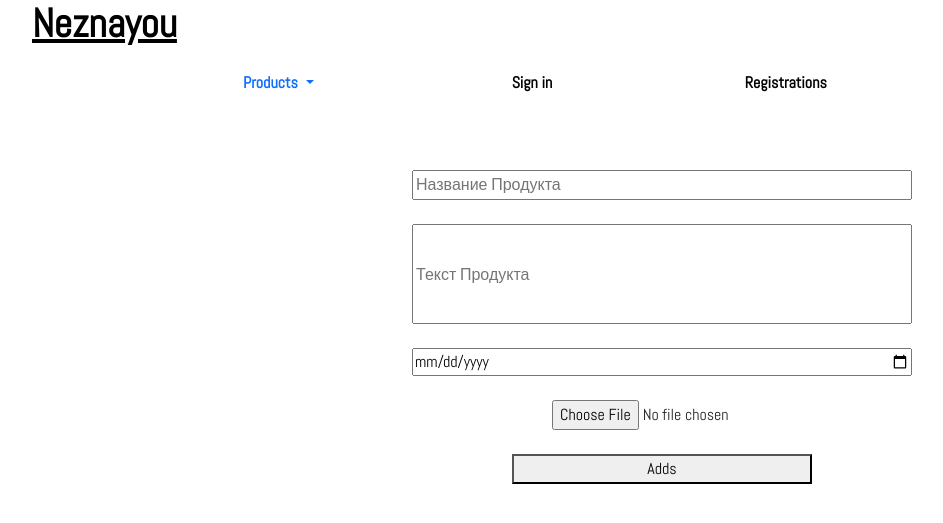
After one commit to aibekovislam/neznayou, a Django app: page /products/create/ in a window 1280 px wide. The commit adds this page. Shown: the top 523 px of the page, without its empty margins (118-1061 px from the left). Run offline with Django 3.2, Linux system fonts and the light colour scheme.

Commit message:
added function add, edit, delete

```diff
--- a/core/static/style.css
+++ b/core/static/style.css
@@ -54,6 +54,43 @@ a{
   }
 
   .products-div{
-    padding-top: 30px;
+    padding-top: 70px;
     text-align: center;
   }
+
+  .products-zago{
+    font-weight: bold;
+    color: black;
+    letter-spacing: 2px;
+  }
+
+  .title_create{
+    margin-top: 70px;
+    margin-left: 530px;
+    width: 500px;
+  }
+
+  .text_create{
+    margin-left: 530px;
+    width: 500px;
+    height: 100px;
+  }
+
+  .date_create{
+    margin-left: 530px;
+    width: 500px;
+  }
+
+  .picture_create{
+    margin-left: 670px;
+  }
+
+  .button_create{
+    margin-left: 630px;
+    width: 300px;
+  }
+
+  .form-edit{
+    margin-top: 190px;
+    margin-left: 630px;
+  }
--- /dev/null
+++ b/core/templates/create_products.html
@@ -0,0 +1,13 @@
+{% extends 'index.html' %}
+
+
+{% block content %}
+    <form method="POST" enctype="multipart/form-data">
+        {% csrf_token %}
+        <input type="text" name="title" placeholder="Название Продукта" class="title_create"><br><br>
+        <input type="text" name="text" placeholder="Текст Продукта" class="text_create"><br><br>
+        <input type="date" name="date" placeholder="Дата выхода продукта" class="date_create"><br><br>
+        <input type="file" name="picture", placeholder="Картинка Продукта" class="picture_create"><br><br>
+        <button class="button_create">Adds</button>
+    </form>
+{% endblock %}
--- a/core/templates/index.html
+++ b/core/templates/index.html
@@ -15,15 +15,15 @@
 <body>
 
 <div class="nav">
-    <h1 class="zago">Neznayou</h1>
+    <h1 class="zago"><a href="{% url 'products' %}">Neznayou</a></h1>
         <ul id="navbar">
             <li class="nav-item dropdown">
-            <a class="nav-link dropdown-toggle" href="#" id="navbarDropdown" role="button" data-bs-toggle="dropdown" aria-expanded="false">
+            <a class="nav-link dropdown-toggle" href="{% url 'products' %}" id="navbarDropdown" role="button" data-bs-toggle="dropdown" aria-expanded="false">
                 Products
             </a>
             <ul class="dropdown-menu" aria-labelledby="navbarDropdown">
                 <li><a class="dropdown-item" href="#">Tech</a></li>
-                <li><a class="dropdown-item" href="#">Add Products</a></li>
+                <li><a class="dropdown-item" href="{% url 'create' %}">Add Products</a></li>
                 <li><hr class="dropdown-divider"></li>
                 <li><a class="dropdown-item" href="#">About Us</a></li>
             </ul>
--- a/core/templates/product_page.html
+++ b/core/templates/product_page.html
@@ -3,7 +3,6 @@
 {% block content %}
 
 <h1>Product {{ product.title }}:</h1>
-        <h1>{{ product.title }}</h1>
         <hr>
         <p>{{ product.text }}</p>
         <hr>
@@ -13,4 +12,9 @@
     {% if product.picture %}
         <img src="{{ product.picture.url }}" alt="Картинка продукта отсуствует">
     {% endif %}
+
+    <a href="{% url 'delete_products' product.id %}">Delete</a>
+    <a href="{% url 'edit_product' product.id %}">Edit</a>
+
+
 {% endblock content %}
--- a/core/views.py
+++ b/core/views.py
@@ -59,3 +59,33 @@ def reg(request):
         )
         user.save()
         return redirect('products')
+
+
+def create_products(request):
+    if request.method == 'POST':
+        title = request.POST['title']
+        text = request.POST['text']
+        date = request.POST['date']
+        picture = request.FILES.get('picture')
+        product = Products(title=title, text=text, date=date, picture=picture)
+        product.save()
+        return redirect('products')
+    return render(request, "create_products.html")
+
+
+def delete_products(request, pk):
+    product = Products.objects.get(pk=pk)
+    product.delete()
+    return redirect('products')
+
+
+def edit_products(request, pk):
+    product = Products.objects.get(pk=pk)
+    if request.method == 'POST':
+        product.title = request.POST.get('title')
+        product.text = request.POST.get('text')
+        product.date = request.POST.get('date')
+        product.picture = request.POST.get('picture')
+        product.save()
+        return redirect('products')
+    return render(request, "edit_product.html", {"product": product})
--- a/neznayou/urls.py
+++ b/neznayou/urls.py
@@ -11,6 +11,9 @@ urlpatterns = [
     path('products/<int:pk>/', product_page, name="product_page"),
     path('sign-in/', sign_in, name="sign-in"),
     path('sign-out/', sign_out, name="sign-out"),
-    path('register/', reg, name="register")
+    path('register/', reg, name="register"),
+    path('products/create/', create_products, name="create"),
+    path('products/<int:pk>/delete', delete_products, name="delete_products"),
+    path('products/<int:pk>/edit', edit_products, name="edit_product")
 ]+static(settings.STATIC_URL, document_root=settings.STATIC_ROOT) \
  + static(settings.MEDIA_URL, document_root=settings.MEDIA_ROOT)
```
Also changed, not shown: core/templates/edit_product.html (added, +14 -0 lines), db.sqlite3, media/product_image/models1.PNG (added).
